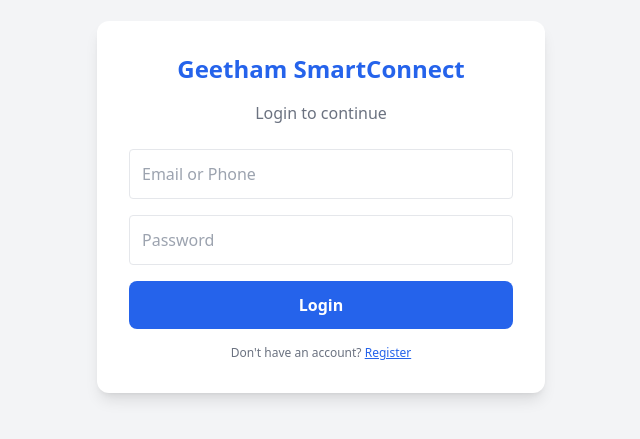
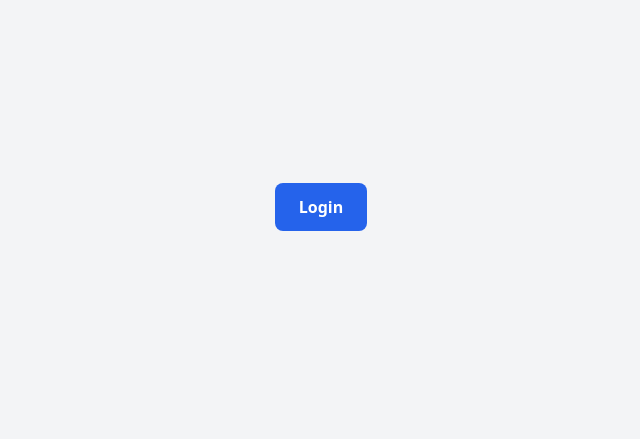
Before and after one commit to sai123474/geetham-smartconnect, a Next.js app in the folder client/: page /login in a window 1280 px wide. Shown: the part 193-632 px from the top of the page, without its empty margins (319-959 px from the left). Built offline with nearby package versions, Linux system fonts and the light colour scheme.

Commit message:
Update page.jsx

```diff
--- a/client/app/login/page.jsx
+++ b/client/app/login/page.jsx
@@ -1,7 +1,8 @@
 "use client";
-
 import { useState } from "react";
 import { useRouter } from "next/navigation";
+import toast, { Toaster } from "react-hot-toast";
+import Cookies from "js-cookie";
 
 export default function LoginPage() {
   const router = useRouter();
@@ -10,76 +11,52 @@ export default function LoginPage() {
   const [loading, setLoading] = useState(false);
 
   const handleLogin = async () => {
+    if (!emailOrPhone || !password) {
+      toast.error("Fill all fields");
+      return;
+    }
+
     try {
       setLoading(true);
+
       const res = await fetch(`${process.env.NEXT_PUBLIC_API_URL}/auth/login`, {
         method: "POST",
-        headers: {
-          "Content-Type": "application/json"
-        },
-        body: JSON.stringify({ emailOrPhone, password })
+        headers: { "Content-Type": "application/json" },
+        body: JSON.stringify({ emailOrPhone, password }),
       });
 
       const data = await res.json();
 
-      if (!res.ok) {
-        alert(data.message || "Login failed");
-        setLoading(false);
-        return;
+      if (!res.ok) return toast.error(data.message);
+
+      Cookies.set("token", data.token);      // store token
+      Cookies.set("role", data.user.role);   // store role
+
+      toast.success("Login successful!");
+
+      // redirect based on role
+      if (data.user.role === "superadmin" || data.user.role === "admin") {
+        router.push("/dashboard");
+      } else if (data.user.role === "parent" || data.user.role === "student") {
+        router.push("/dashboard/student");
       }
-
-      // save token
-      localStorage.setItem("token", data.token);
-      localStorage.setItem("role", data.user.role);
-
-      router.push("/dashboard");
     } catch (err) {
-      alert("Error logging in");
+      toast.error("Error logging in");
     } finally {
       setLoading(false);
     }
   };
 
   return (
-    <div className="min-h-screen flex items-center justify-center bg-gray-100 p-4">
-      <div className="bg-white shadow-lg rounded-xl p-8 max-w-md w-full">
-        <h1 className="text-2xl font-bold text-center text-blue-600 mb-4">
-          Geetham SmartConnect
-        </h1>
-        <p className="text-center text-gray-500 mb-6">Login to continue</p>
-
-        <input
-          type="text"
-          placeholder="Email or Phone"
-          className="border p-3 rounded w-full mb-4"
-          onChange={(e) => setEmailOrPhone(e.target.value)}
-        />
-
-        <input
-          type="password"
-          placeholder="Password"
-          className="border p-3 rounded w-full mb-4"
-          onChange={(e) => setPassword(e.target.value)}
-        />
-
+    <div className="min-h-screen flex items-center justify-center bg-gray-100">
+      <Toaster />
       <button
         onClick={handleLogin}
         disabled={loading}
-          className="bg-blue-600 w-full text-white py-3 rounded-lg font-semibold hover:bg-blue-700"
+        className="bg-blue-600 text-white font-semibold py-3 px-6 rounded-lg"
       >
         {loading ? "Logging in..." : "Login"}
       </button>
-        <p className="text-xs text-center text-gray-500 mt-4">
-  Don&apos;t have an account?{" "}
-  <button
-    onClick={() => router.push("/register")}
-    className="text-blue-600 underline"
-  >
-    Register
-  </button>
-</p>
-
-      </div>
     </div>
   );
 }
```
Lines whose indentation alone changed are shown as unchanged.
